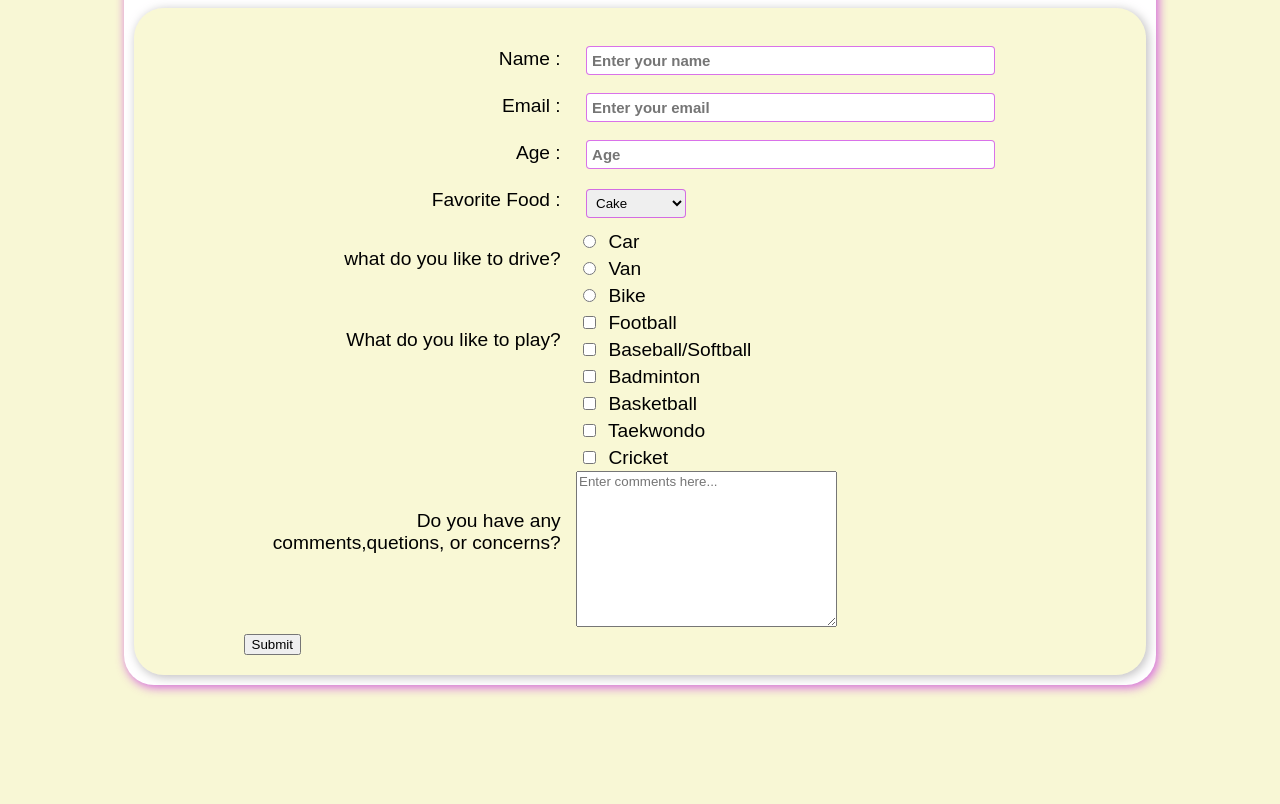
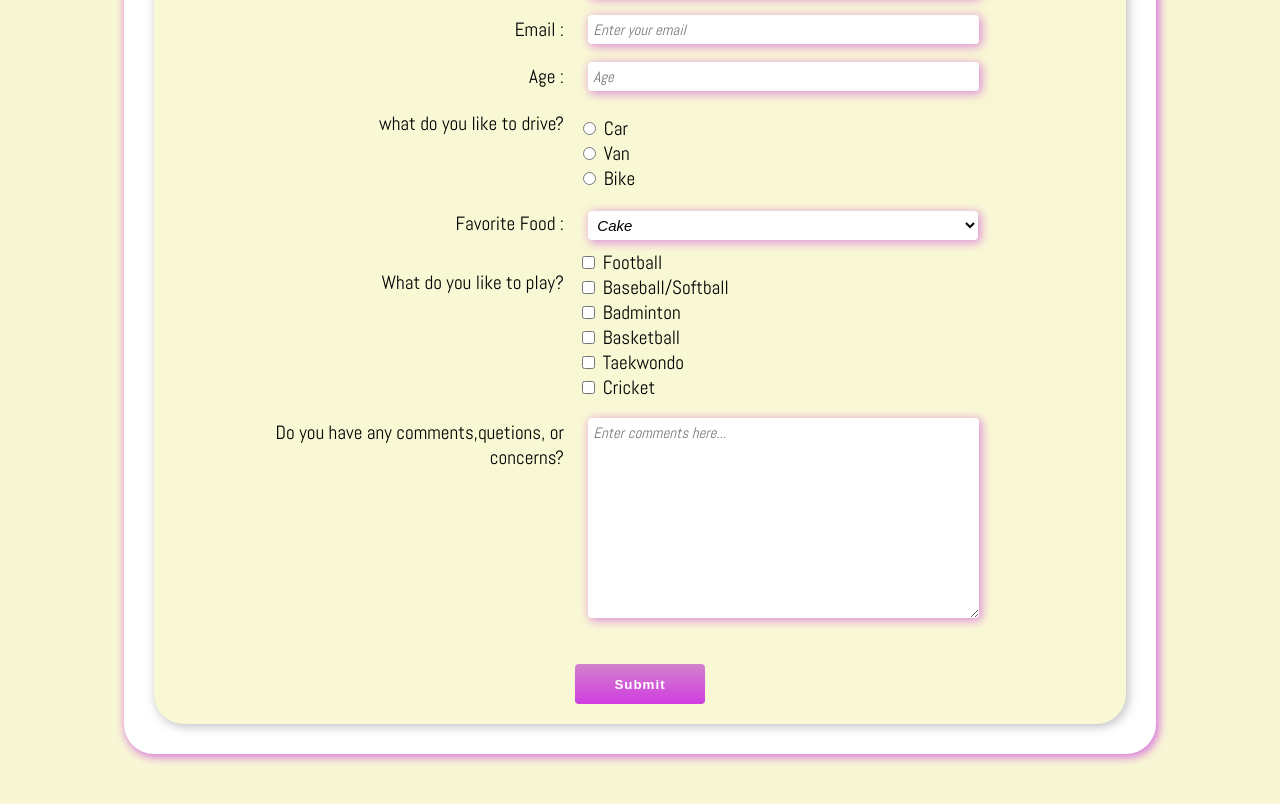
Before and after one commit to Nuwan128/Survey-Form, a plain HTML site: page index.html in a window 1280 px wide. Shown: the part 220-1024 px from the top of the page. Before the commit the page ends 955 px from the top, so only its background shows below. Drawn offline with Linux system fonts and the light colour scheme.

Commit message:
final commit

```diff
--- a/index.html
+++ b/index.html
@@ -41,6 +41,21 @@
                     <div class="input-tab">
                         <input class="input-field" type="number" name="Age" id="number" min="10" max="99" placeholder="Age">
                     </div>
+
+                    <div class="lables">
+                        <label> what do you like to drive?</label>
+                    </div>
+                    <div class="input-tab">
+                        <br><input type="radio" name="radio-button" value="car">
+                        <label for="car">Car</label><br>
+
+                        <input type="radio"  name="radio-button" value="van">
+                        <label for="van">Van</label><br>
+
+                        <input type="radio" name="radio-button" value="bike">
+                        <label for="bike">Bike</label>
+                    </div>
+
                     <div class="lables">
                         <label for="dropdown" id="Favorite Food">Favorite Food : </label>
                     </div>
@@ -54,54 +69,38 @@
                     </div>
 
                     <div class="lables">
-                        <label> what do you like to drive?</label>
-                    </div>
-                    <div class="input-tab">
-                        <input type="radio" name="radio-button" value="car">
-                        <label for="car">Car</label><br>
-
-                        <input type="radio"  name="radio-button" value="van">
-                        <label for="van">Van</label><br>
-
-                        <input type="radio" name="radio-button" value="bike">
-                        <label for="bike">Bike</label>
-                    </div>
-
-                    <div class="lables">
                         <label>What do you like to play?</label>
                     </div>
                     <div class="input-tab">
-                        <input type="checkbox" id="vehicle1" name="vehicle1" value="Bike">
+                        <input type="checkbox" id="sport1" name="sport1" value="football">
                         <label for="sport1">Football</label><br>
 
-                        <input type="checkbox" id="vehicle2" name="vehicle2" value="Car">
+                        <input type="checkbox" id="sport2" name="sport2" value="ball">
                         <label for="sport2">Baseball/Softball</label><br>
 
-                        <input type="checkbox" id="vehicle3" name="vehicle3" value="Boat">
+                        <input type="checkbox" id="sport3" name="sport3" value="Badmiton">
                         <label for="sport3">Badminton</label><br>
 
-                        <input type="checkbox" id="vehicle3" name="vehicle3" value="Boat">
+                        <input type="checkbox" id="sport4" name="sport4" value="basket">
                         <label for="sport3">Basketball</label><br>
 
-                        <input type="checkbox" id="vehicle3" name="vehicle3" value="Boat">
+                        <input type="checkbox" id="sport5" name="sport5" value="Taekwondo">
                         <label for="sport3">Taekwondo</label><br>
 
 
-                        <input type="checkbox" id="vehicle3" name="vehicle3" value="Boat">
+                        <input type="checkbox" id="sport6" name="sport6" value="Cricket">
                         <label for="sport3">Cricket</label><br>
                     </div>
 
                     <div class="lables">
-                        <p>Do you have any comments,quetions, or concerns?</p>
+                        <label for="textarea">Do you have any comments,quetions, or concerns?</label>
                     </div>
                     <div class="input-tab">
-                        <textarea name="textarea" id="textarea" cols="30" rows="10" placeholder="Enter comments here..."></textarea><br>
+                        <textarea name="textarea" id="textarea" cols="30" rows="10" placeholder="Enter comments here..." class="input-field"></textarea><br>
                     </div>
-                    <div>
+                    <div class="btn">
                         <button type="submit" id="submit" class="submit-button">Submit</button>
                     </div>
-
-
                 </form>
         </div>
 
--- a/style.css
+++ b/style.css
@@ -1,12 +1,9 @@
-*{
-    /* margin: 0; */
-    /* box-sizing: border-box; */
-    font-family: Arial, Helvetica, sans-serif;
-}
+@import url('https://fonts.googleapis.com/css?family=Abel');
 
 body{
     background-color:   rgba(223, 217, 45, 0.2);
     font-size: 1.2em;
+    font-family:'Abel', sans-serif;
 }
 
 header{
@@ -20,17 +17,18 @@ header{
 }
 #description , #title{
     color:#707070 ;
+    margin: 0;
 }
 
 #title , #span{
     text-align:center;
 
     font-style: italic;
-    font-weight:bold;
+    font-weight:bolder;
     font-size: 50px;
 }
 span{
-    color:  rgba(199, 45, 223, 0.67);
+    color:  rgba(199, 45, 223);
 }
 
 #main-container{
@@ -41,30 +39,23 @@ span{
     margin: 50px auto;
     background-color:white;
     padding: 10px;
-    /* display: flex; */
-    /* align-items: center; */
-    /* flex-direction: column; */
     border-radius: 30px;
     box-shadow: 2px 2px 10px
     1px rgba(199, 45, 223, 0.67);
 
 }
 #child-container{
-    /* width: auto;
-    height: auto; */
-    /* margin-bottom: 20px; */
-    margin: auto ;
+
+    margin: 0 20px 20px  20px ;
     background-color: rgba(223, 217, 45, 0.2);
     padding: 10px;
     border-radius: 30px;
     box-shadow: 2px 2px 10px 1px rgba(176, 174, 177, 0.729);
-    /* display: flex; */
-    /* justify-content: center; */
-
 
 }
 
 #survey-form{
+
     margin: 0 auto;
     width: 80%;
     padding: 10px;
@@ -76,42 +67,91 @@ span{
     display:inline-block;
     text-align: right;
     width: 40%;
-    /* background-color: aqua; */
     vertical-align: top;
     margin-top: 20px;
 }
 
 .input-tab{
+
     display:inline-block;
     text-align: left;
     width: 50%;
-    /* background-color: #707070; */
     margin-left: 10px;
 }
 
 .input-field {
+
     display: inline-block;
     width: 100%;
     padding: 5px;
     margin: 18px 0 0 10px;
-    border: 1px solid rgba(199, 45, 223, 0.67);
+    border: none;
     border-radius: 4px;
     font-family: inherit;
     font-size: 15px;
     font-weight: bold;
+    font-style: italic;
+    font-weight: lighter;
+    box-shadow: 2px 2px 10px
+    1px rgba(199, 45, 223, 0.5);
+
   }
 
-  input {
-    margin: 7px;
+
+
+#dropdown{
+
+    width: 102.5%;
+    padding: 5px;
+    margin: 20px 0 10px 10px;
+    border: none;
+    border-radius: 4px;
+    font-size: 15px;
+    font-style: italic;
+    font-weight: lighter;
+    background-color: white;
+    box-shadow: 2px 2px 10px
+    1px rgba(199, 45, 223, 0.5);
+
   }
 
-  #dropdown{
-    width: 100px;
-    padding: 5px;
-    margin: 20px 0 10px 10px;
-    border: 1px solid rgba(199, 45, 223, 0.67);
-    border-radius: 4px;
-    font-family: ;
+.btn{
+      text-align: center;
+      margin-top: 40px;
+  }
 
 
+#submit{
+
+        border: none;
+        background: rgb(198, 10, 227);
+        background: linear-gradient(0deg, rgba(199, 15, 228, 0.8) 0%, rgba(170, 12, 194, 0.5) 100%);
+        color: #fff;
+        overflow: hidden;
+        width: 130px;
+        height: 40px;
+        border-radius: 4px;
+        cursor: pointer;
+        font-weight: bold;
+        letter-spacing: 1px;
+
   }
+
+#submit:hover{
+
+    opacity: 0.8;
+    transform: scale(1.1);
+
+}
+
+input[type="radio"] {
+
+	accent-color:rgb(198, 10, 227) ;
+
+}
+
+input[type="checkbox"] {
+
+	accent-color:rgb(198, 10, 227) ;
+
+}
```
